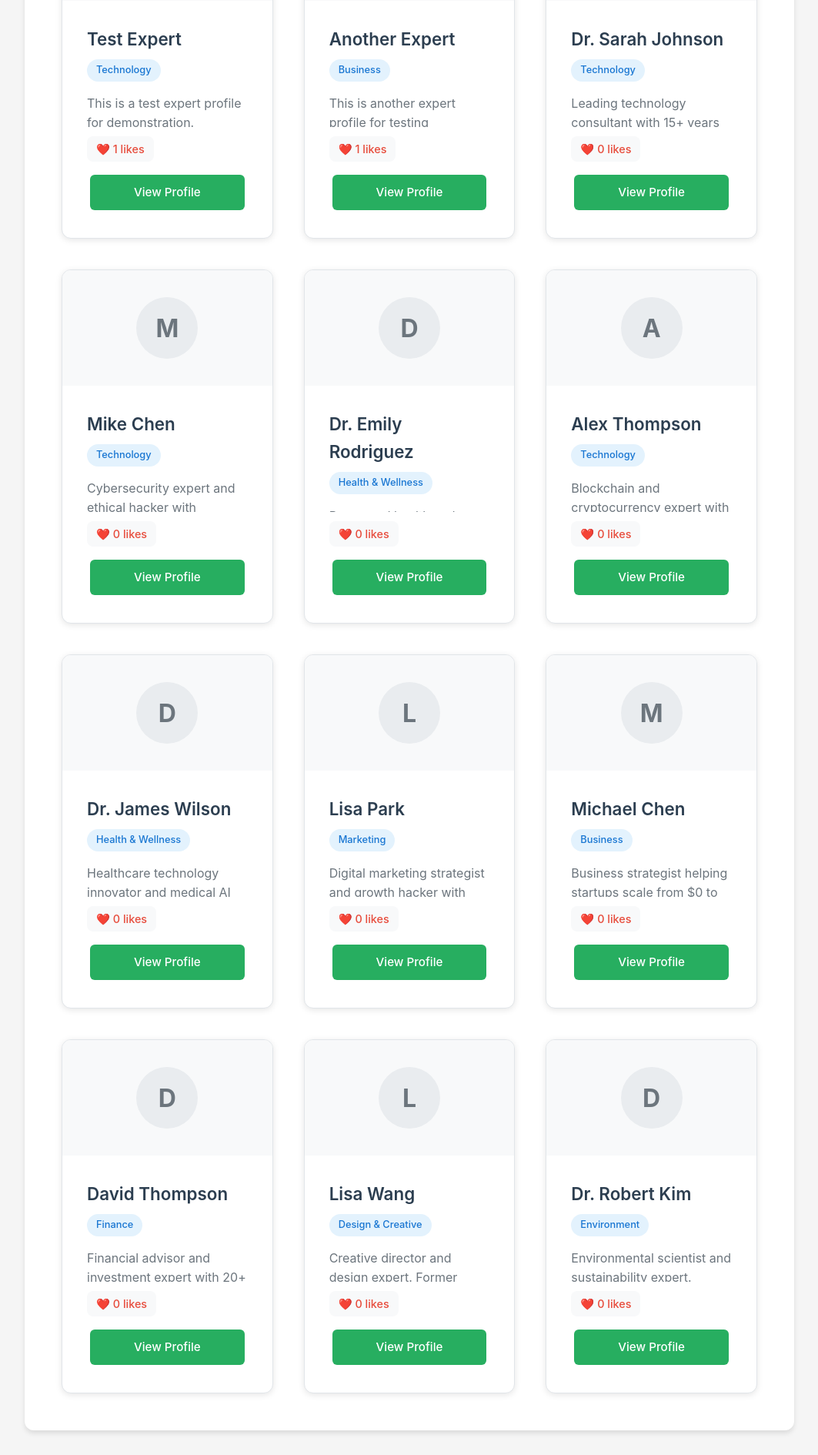
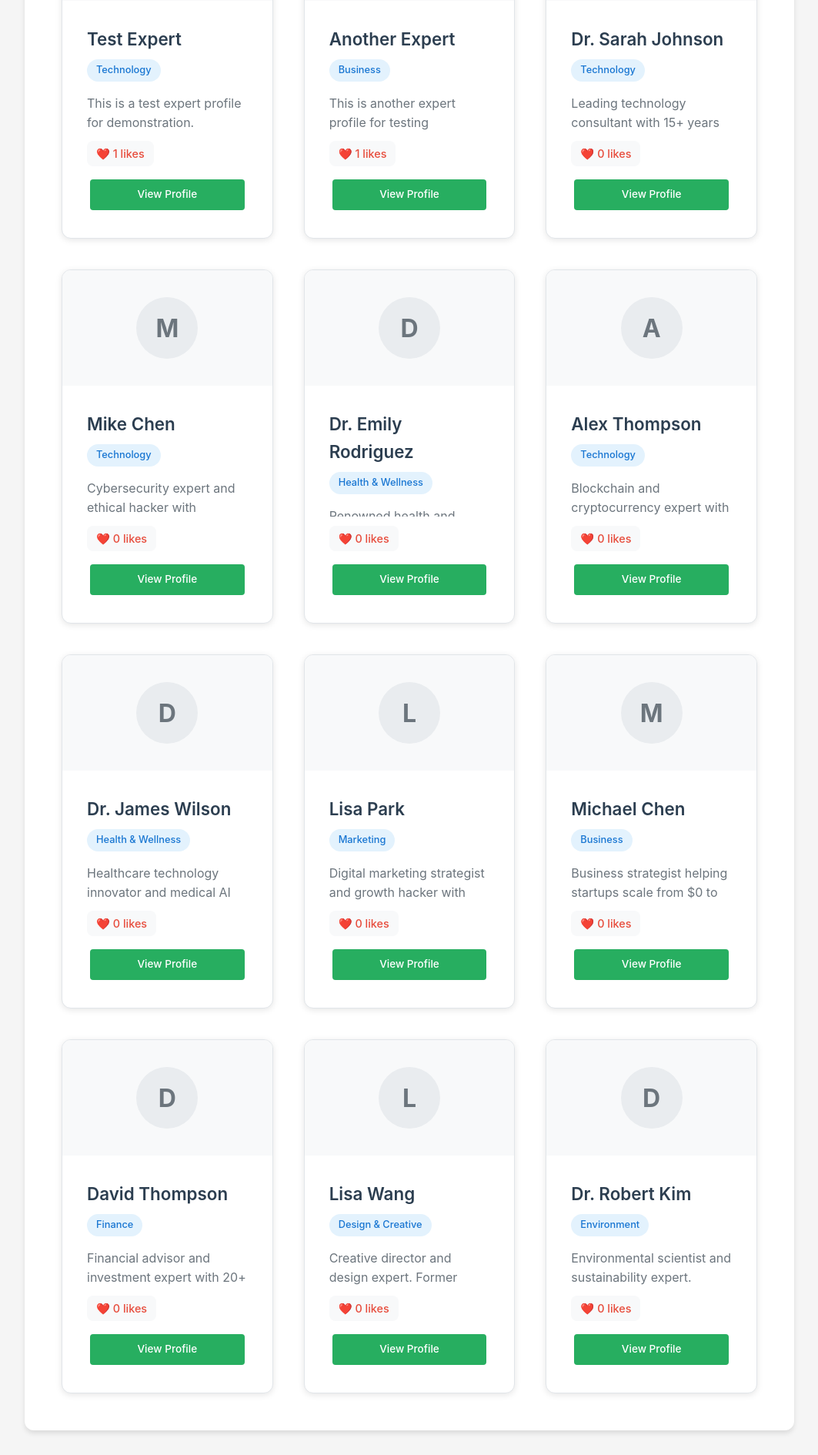
Before and after one commit to behzad17/newexperts, a Django app: page /experts/ in a window 1280 px wide. Shown: the part 817-2707 px from the top of the page at 77% size, without its empty margins (108-1171 px from the left). Run offline with Django 5.2, Linux system fonts and the light colour scheme; data comes from the database, SQL or seed files in the repository.

Commit message:
Make buttons even smaller with reduced padding and font sizes for more compact design

```diff
--- a/expert_connect/templates/experts_list.html
+++ b/expert_connect/templates/experts_list.html
@@ -310,10 +310,11 @@
   .expert-actions .btn {
     width: 100%;
     text-align: center;
-    padding: 0.5rem 0.75rem; /* Smaller padding */
-    font-size: 0.85rem; /* Smaller font size */
+    padding: 0.4rem 0.6rem; /* Much smaller padding */
+    font-size: 0.75rem; /* Much smaller font size */
     min-width: auto; /* Remove min-width constraint */
-    border-radius: 6px; /* Smaller border radius */
+    border-radius: 4px; /* Smaller border radius */
+    font-weight: 500;
   }
 
   /* No Results */
@@ -386,8 +387,8 @@
     .expert-actions .btn {
       width: auto;
       flex: 1;
-      padding: 0.6rem 1rem; /* Slightly larger for tablet */
-      font-size: 0.9rem;
+      padding: 0.5rem 0.8rem; /* Slightly larger for tablet */
+      font-size: 0.8rem;
     }
   }
 
@@ -431,8 +432,8 @@
     }
 
     .expert-actions .btn {
-      padding: 0.7rem 1.2rem; /* Larger for desktop */
-      font-size: 0.95rem;
+      padding: 0.6rem 1rem; /* Larger for desktop */
+      font-size: 0.85rem;
     }
   }
 
@@ -452,8 +453,8 @@
     }
 
     .expert-actions .btn {
-      padding: 0.75rem 1.5rem; /* Largest for large desktop */
-      font-size: 1rem;
+      padding: 0.7rem 1.2rem; /* Largest for large desktop */
+      font-size: 0.9rem;
     }
   }
 
@@ -465,8 +466,8 @@
     }
 
     .expert-actions .btn {
-      padding: 0.75rem 1rem; /* Larger for touch devices */
-      font-size: 0.95rem;
+      padding: 0.6rem 0.8rem; /* Larger for touch devices */
+      font-size: 0.8rem;
     }
 
     .expert-card {
```
Also changed, not shown: expert_connect/templates/podcasts_list.html (+12 -11 lines).
